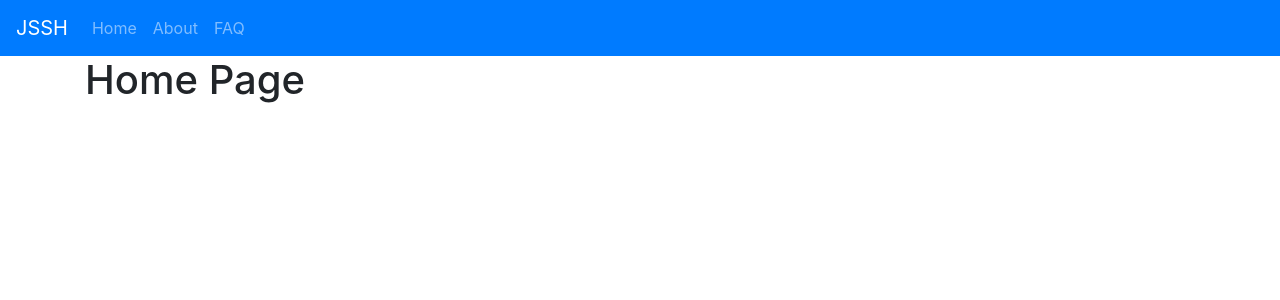
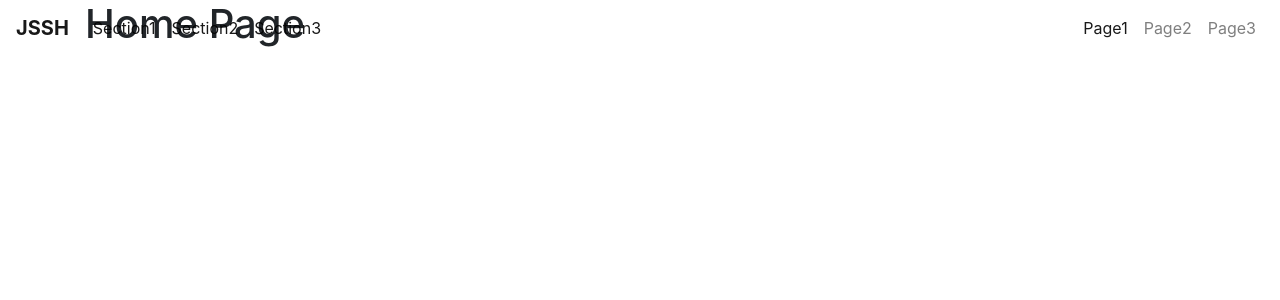
Before and after one commit to Farid212/jssh.com, a React (Create React App) app: page / in a window 1280 px wide. Shown: the top 300 px of the page. Built offline with nearby package versions, Linux system fonts and the light colour scheme.

Commit message:
updated Navigation with mdbreact component

```diff
--- a/src/components/Navigation/Navigation.jsx
+++ b/src/components/Navigation/Navigation.jsx
@@ -1,21 +1,75 @@
 import React from 'react';
+import {
+  MDBNavbar,
+  MDBNavbarBrand,
+  MDBNavbarNav,
+  MDBNavbarToggler,
+  MDBCollapse,
+  MDBNavItem,
+  MDBNavLink,
+  MDBContainer,
+  MDBMask,
+  MDBView,
+  MDBIcon
+ } from 'mdbreact';
 import { Link } from 'react-router-dom';
 
-// components bootstrap
-import { Navbar, Nav } from 'react-bootstrap';
+class Navigation extends React.Component {
+  constructor(props) {
+    super(props);
+    this.state = {
+      collapse: false,
+      isWideEnough: false,
+    };
+    this.onClick = this.onClick.bind(this);
+  }
 
-const Navigation = () =>(
-    <Navbar bg="primary" expand="lg" variant="dark">
-    <Navbar.Brand>JSSH</Navbar.Brand>
-    <Navbar.Toggle aria-controls="navbar-nav" />
-    <Navbar.Collapse id="navbar-nav">
-      <Nav className="mr-auto">
-        <Nav.Link as={Link} to="/">Home</Nav.Link>
-        <Nav.Link as={Link} to="/about">About</Nav.Link>
-        <Nav.Link as={Link} to="/faq">FAQ</Nav.Link>
-      </Nav>
-    </Navbar.Collapse>
-  </Navbar>
-)
+  onClick() {
+    this.setState({
+      collapse: !this.state.collapse,
+    });
+  }
+
+  render() {
+    return (
+      <div>
+        <header>
+          <>
+            <MDBNavbar color="bg-primary" fixed="top" light expand="md" scrolling transparent>
+              <MDBNavbarBrand href="/">
+                <strong>JSSH</strong>
+              </MDBNavbarBrand>
+              {!this.state.isWideEnough && <MDBNavbarToggler onClick={this.onClick} />}
+              <MDBCollapse isOpen={this.state.collapse} navbar>
+                <MDBNavbarNav left>
+                  <MDBNavItem active>
+                    <MDBNavLink to="#section1">Section1</MDBNavLink>
+                  </MDBNavItem>
+                  <MDBNavItem>
+                    <MDBNavLink to="#Section2">Section2</MDBNavLink>
+                  </MDBNavItem>
+                  <MDBNavItem>
+                    <MDBNavLink to="#Section3">Section3</MDBNavLink>
+                  </MDBNavItem>
+                </MDBNavbarNav>
+                <MDBNavbarNav right>
+                  <MDBNavItem>
+                    <MDBNavLink as={Link} to="/">Page1</MDBNavLink>
+                  </MDBNavItem>
+                  <MDBNavItem>
+                    <MDBNavLink as={Link} to="/about">Page2</MDBNavLink>
+                  </MDBNavItem>
+                  <MDBNavItem>
+                    <MDBNavLink as={Link} to="/faq">Page3</MDBNavLink>
+                  </MDBNavItem>
+                </MDBNavbarNav>
+              </MDBCollapse>
+            </MDBNavbar>
+          </>
+        </header>
+      </div>
+    );
+  }
+}
 
 export default Navigation;
```
